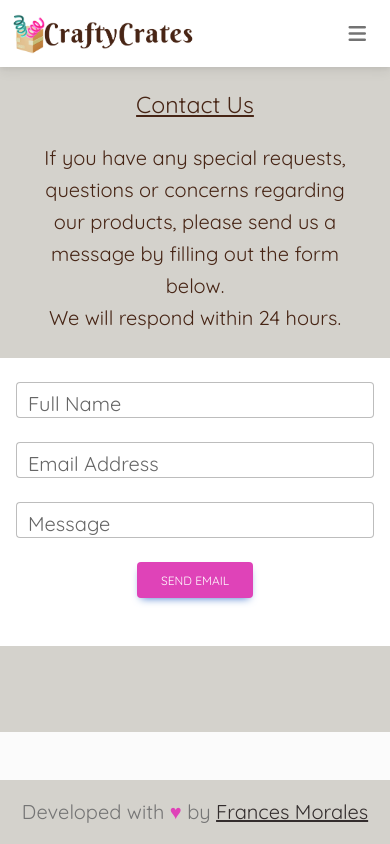
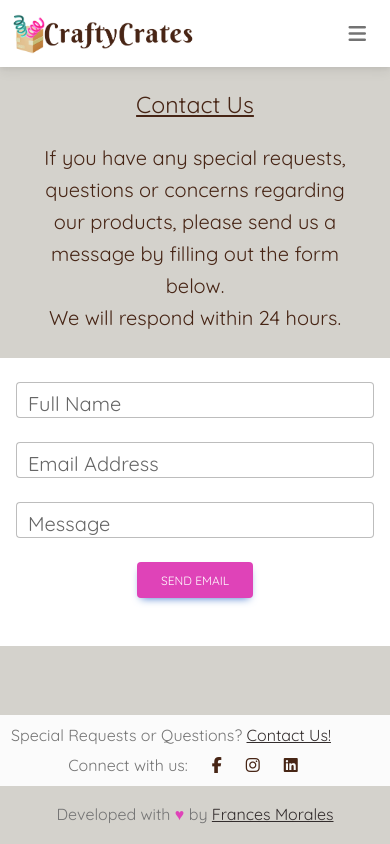
Before and after one commit to frances0688/CraftyCrates_client, a React (Vite) app: page /contact in a window 390 px wide. Built offline with nearby package versions, Linux system fonts and the light colour scheme; no server answers; a web font is replaced by a local one.

Commit message:
Improve responsiveness in footer component.

```diff
--- a/src/components/Footer/Footer.jsx
+++ b/src/components/Footer/Footer.jsx
@@ -5,12 +5,10 @@ import {MDBFooter, MDBIcon} from 'mdb-react-ui-kit';
 const Footer = () => {
     return (
         <MDBFooter className='text-center fixed-bottom' bgColor='light'>
-
             <section
-                className='d-sm-flex  justify-content-lg-between text-md-center text-sm-center p-4'>
-                <div
-                    className='me-5 d-none d-lg-block d-sm-block justify-content-center text-muted'>
-                    Special Requests or Questions? {' '}
+                className='d-sm-flex justify-content-lg-between text-md-center text-sm-center p-2'>
+                <div className='me-5 mb-1 mb-sm-0 d-sm-block justify-content-center text-muted'>
+                    Special Requests or Questions?{' '}
                     <Link
                         className='text-dark'
                         to='/contact'
@@ -20,22 +18,21 @@ const Footer = () => {
                         Contact Us!
                     </Link>
                 </div>
-                <div className='me-4 d-none d-lg-block d-sm-block justify-content-center'>
-                    <span className="me-4 text-muted">Connect with us:</span>
+                <div className='me-4 d-sm-block justify-content-center flex-wrap'>
+                    <span className="me-4 text-muted mb-2 mb-md-0">Connect with us:</span>
                     <a href='#' target="_blank" className='me-4 text-reset'>
                         <MDBIcon fab icon='facebook-f'/>
                     </a>
                     <a href='#' target="_blank" rel="noreferrer" className='me-4 text-reset'>
                         <MDBIcon fab icon='instagram'/>
                     </a>
-                    <a href='#' target="_blank" className='me-4 text-reset'>
+                    <a href='#' target="_blank" className='text-reset'>
                         <MDBIcon fab icon='linkedin'/>
                     </a>
                 </div>
             </section>
-
             <div id='heartDiv' className='text-center p-3 text-muted'>
-                Developed with {' '}
+                Developed with{' '}
                 <span id='heart'>&hearts;</span>
                 {' '}
                 by {' '}
@@ -49,7 +46,6 @@ const Footer = () => {
                 }}>
                     Frances Morales
                 </a>
-
             </div>
         </MDBFooter>
     )
--- a/src/components/Footer/Footer.scss
+++ b/src/components/Footer/Footer.scss
@@ -7,3 +7,7 @@
 #heart {
 color: $pink;
 }
+
+footer {
+    font-size: 1rem;
+}
--- a/src/components/User/User.jsx
+++ b/src/components/User/User.jsx
@@ -20,27 +20,26 @@ const User = () => {
         getUser();
     }, []);
     return (
-        <MDBContainer className='vh100'>
+        <MDBContainer id='user-profile' className='vh-50'>
             <MDBContainer className="py-5 h-100">
                 <MDBRow className="d-flex justify-content-center align-items-center h-100">
-                    <MDBCol className="col-lg-6 mb-4 mb-lg-0">
+                    <MDBCol className="col-lg-8 mb-4 mb-lg-0">
                         <MDBCard
                             className="mb-3"
                             style={{
                             borderRadius: ".5rem"
                         }}>
-
                             <MDBRow className="g-0">
                                 <div
                                     className="col-md-4 gradient-custom text-center text-white p-3 d-flex flex-column align-items-center"
                                     style={{
                                     borderTopLeftRadius: ".5rem",
-                                    borderBottomLeftRadius: ".5rem;"
+                                    borderBottomLeftRadius: ".5rem"
                                 }}>
                                     <MDBCardImage
                                         src="https://mdbcdn.b-cdn.net/img/Photos/new-templates/bootstrap-chat/ava1-bg.webp"
                                         alt="Avatar"
-                                        className="img-fluid m-3"
+                                        className="img-fluid m-3 rounded-circle"
                                         style={{
                                         width: "65%"
                                     }}/>
@@ -54,11 +53,11 @@ const User = () => {
                                         <MDBCardSubTitle>Information</MDBCardSubTitle>
                                         <hr className="mt-0 mb-3"></hr>
                                         <MDBRow className="pt-1">
-                                            <MDBCol className="col-12 mb-3">
+                                            <MDBCol className="col-10 mb-3">
                                                 <MDBCardText>Email</MDBCardText>
                                                 <MDBCardText className="text-muted">{user.email}</MDBCardText>
                                             </MDBCol>
-                                            <MDBCol className="col-12 mb-3">
+                                            <MDBCol className="col-10 mb-3">
                                                 <MDBCardText>Phone</MDBCardText>
                                                 <MDBCardText className="text-muted">{user.phone}</MDBCardText>
                                             </MDBCol>
```
Also changed, not shown: src/components/User/User.scss (line endings or trailing spaces).
